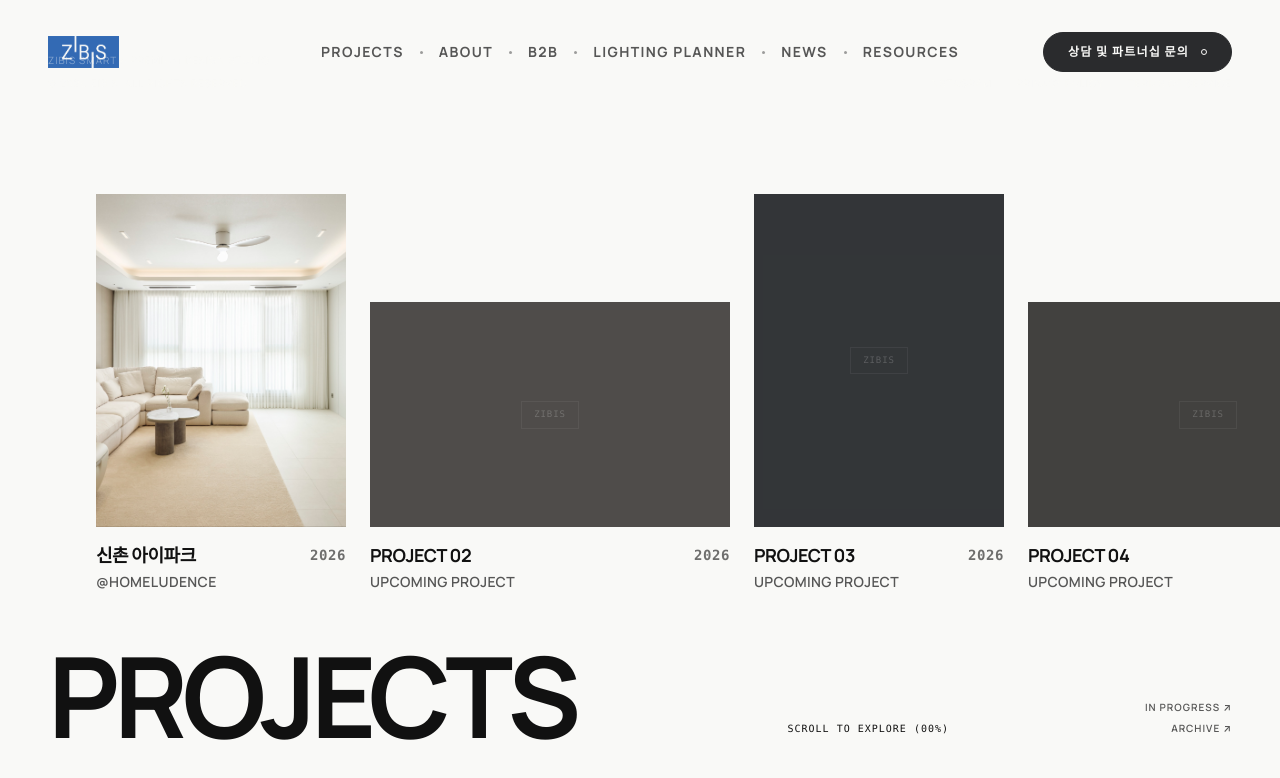
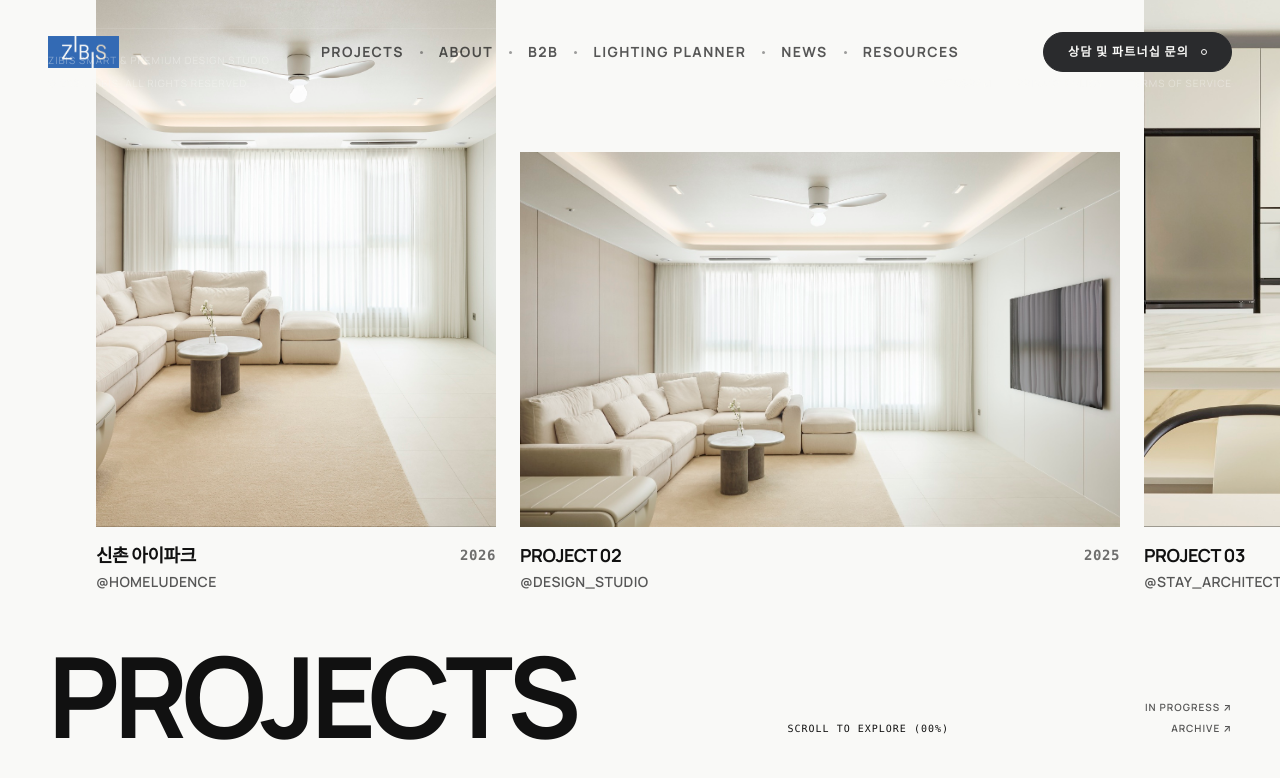
Before and after one commit to insung-lll/zibis_web, a Next.js app: page /projects in a window 1280 px wide. Shown: the top 778 px of the page. Built offline with nearby package versions, Linux system fonts and the light colour scheme; a web font is replaced by a local one.

Commit message:
feat: centralize project data to automate Home, List, and Detail page rendering

```diff
--- a/src/app/page.tsx
+++ b/src/app/page.tsx
@@ -6,6 +6,7 @@ import Link from 'next/link';
 import Image from 'next/image';
 import RevealText from '@/components/RevealText';
 import ProjectCard from '@/components/ProjectCard';
+import { projects as allProjects } from '@/data/projects';
 
 export default function Home() {
   const containerRef = useRef<HTMLDivElement>(null);
@@ -19,48 +20,33 @@ export default function Home() {
   // 0에서 800px 스크롤하는 동안 투명도가 0.3에서 0.9로 진해짐
   const overlayOpacity = useTransform(scrollY, [0, 800], [0.3, 0.9]);
 
-  // Selected works data
-  const projects = [
-    {
-      title: "신촌 아이파크",
-      category: "@HOMELUDENCE",
-      year: "2026",
-      imageSrc: "/img/projects/homeludence_1.jpg",
-      hoverImageSrc: "/img/projects/homeludence_2.jpg",
-      colorClass: "bg-[#2A2B2D]",
-      span: "xl:col-span-5 w-full min-w-[100%] xl:min-w-[460px] justify-self-start",
-      aspect: "aspect-[4/5]" as const
-    },
-    {
-      title: "PROJECT 02",
-      category: "UPCOMING PROJECT",
-      year: "2026",
-      colorClass: "bg-[#3D3A38]",
-      span: "xl:col-start-7 xl:col-span-6 w-full min-w-[100%] xl:min-w-[460px] justify-self-end",
-      aspect: "aspect-[4/3]" as const
-    },
-    {
-      title: "PROJECT 03",
-      category: "UPCOMING PROJECT",
-      year: "2026",
-      colorClass: "bg-[#2F2E2C]",
-      span: "xl:col-span-7 w-full min-w-[100%] xl:min-w-[640px] justify-self-start",
-      aspect: "aspect-[16/10]" as const
-    },
-    {
-      title: "PROJECT 04",
-      category: "UPCOMING PROJECT",
-      year: "2026",
-      colorClass: "bg-[#1E2124]",
-      span: "xl:col-start-9 xl:col-span-4 w-full min-w-[100%] xl:min-w-[380px] justify-self-end",
-      aspect: "aspect-[3/4]" as const
-    }
+  // 중앙 집중 데이터에서 정보 가져오기
+  const latestProject = allProjects[0];
+
+  // 홈페이지 그리드 레이아웃 스펙 (하드코딩된 레이아웃 틀에 데이터만 매핑)
+  const gridSpans = [
+    { span: "xl:col-span-5 w-full min-w-[100%] xl:min-w-[460px] justify-self-start", aspect: "aspect-[4/5]" as const },
+    { span: "xl:col-start-7 xl:col-span-6 w-full min-w-[100%] xl:min-w-[460px] justify-self-end", aspect: "aspect-[4/3]" as const },
+    { span: "xl:col-span-7 w-full min-w-[100%] xl:min-w-[640px] justify-self-start", aspect: "aspect-[16/10]" as const },
+    { span: "xl:col-start-9 xl:col-span-4 w-full min-w-[100%] xl:min-w-[380px] justify-self-end", aspect: "aspect-[3/4]" as const }
   ];
+
+  const homeProjects = allProjects.slice(0, 4).map((p, i) => ({
+    id: p.id,
+    title: p.title,
+    category: p.partner,
+    year: p.year,
+    imageSrc: p.hoverImageSrc || p.heroImage,
+    hoverImageSrc: p.hoverImageSrc,
+    colorClass: p.colorClass,
+    span: gridSpans[i % gridSpans.length].span,
+    aspect: gridSpans[i % gridSpans.length].aspect
+  }));
 
   return (
     // overflow-hidden은 sticky를 무력화하므로 가로 넘침만 잘라내는 overflow-x-clip 사용
     <div ref={containerRef} className="relative w-full overflow-x-clip bg-[#F9F9F7]">
-      {/* 1. Hero Section — sticky로 화면에 고정, 다음 섹션이 위로 올라와 덮는 스택 스크롤 */}
+      {/* 1. Hero Section (sticky) */}
       <section
         className="sticky top-0 z-0 h-screen w-full flex flex-col justify-end px-6 pb-[60px] md:px-12 md:pb-[76px] bg-[#EBEBE9] overflow-hidden"
       >
@@ -68,16 +54,18 @@ export default function Home() {
         <div className="absolute inset-0 overflow-hidden bg-[#111111]">
           {/* 기본 배경 */}
           <div
-            className={`absolute inset-0 bg-[url('/img/hero_2.jpg')] bg-cover bg-center transition-all duration-1000 ease-[cubic-bezier(0.16,1,0.3,1)] origin-center ${
+            className={`absolute inset-0 bg-cover bg-center transition-all duration-1000 ease-[cubic-bezier(0.16,1,0.3,1)] origin-center ${
               isHoveringProject ? '-translate-y-[5%] scale-90 opacity-50' : 'translate-y-0 scale-100 opacity-100'
             }`}
+            style={{ backgroundImage: `url(${latestProject.heroImage})` }}
           />
 
           {/* 호버 시 아래에서 위로 슬라이드 인 되는 프로젝트 배경 */}
           <div
-            className={`absolute inset-0 bg-[url('/img/projects/homeludence_2.jpg')] bg-cover bg-center transition-transform duration-1000 ease-[cubic-bezier(0.16,1,0.3,1)] ${
+            className={`absolute inset-0 bg-cover bg-center transition-transform duration-1000 ease-[cubic-bezier(0.16,1,0.3,1)] ${
               isHoveringProject ? 'translate-y-0' : 'translate-y-[100%]'
             }`}
+            style={{ backgroundImage: `url(${latestProject.hoverImageSrc || latestProject.heroImage})` }}
           />
         </div>
         <motion.div
@@ -230,8 +218,9 @@ export default function Home() {
           </div>
 
           <div className="grid grid-cols-1 md:grid-cols-2 xl:grid-cols-12 gap-x-6 gap-y-16 xl:gap-y-52 items-start">
-            {projects.map((project, idx) => (
-              <div key={idx} className={`${project.span}`}>
+            {homeProjects.map((project, idx) => (
+              <div key={project.id || idx} className={`${project.span}`}>
+                <Link href={`/projects/${project.id}`} className="block w-full">
                   <ProjectCard
                     title={project.title}
                     category={project.category}
@@ -241,6 +230,7 @@ export default function Home() {
                     colorClass={project.colorClass}
                     aspect={project.aspect}
                   />
+                </Link>
               </div>
             ))}
           </div>
--- a/src/components/ProjectDetailClient.tsx
+++ b/src/components/ProjectDetailClient.tsx
@@ -4,6 +4,8 @@ import { useRef } from 'react';
 import { motion, useScroll, useTransform } from 'framer-motion';
 import Image from 'next/image';
 import Link from 'next/link';
+import { projects } from '@/data/projects';
+import { notFound } from 'next/navigation';
 
 interface ProjectDetailClientProps {
   projectId: string;
@@ -11,6 +13,16 @@ interface ProjectDetailClientProps {
 
 export default function ProjectDetailClient({ projectId }: ProjectDetailClientProps) {
   const containerRef = useRef<HTMLDivElement>(null);
+
+  // 데이터 허브에서 해당 프로젝트 가져오기
+  const projectIndex = projects.findIndex(p => p.id === projectId);
+  const projectData = projects[projectIndex];
+
+  if (!projectData) {
+    notFound();
+  }
+
+  const nextProject = projects[(projectIndex + 1) % projects.length];
 
   // Hero Scroll Parallax
   const { scrollYProgress } = useScroll({
@@ -20,15 +32,6 @@ export default function ProjectDetailClient({ projectId }: ProjectDetailClientPr
 
   const heroScale = useTransform(scrollYProgress, [0, 1], [1, 1.1]);
   const heroOpacity = useTransform(scrollYProgress, [0, 0.5], [1, 0]);
-
-  // 더미 데이터 연동
-  const projectData = {
-    title: projectId === '1' ? '신촌 아이파크' : `PROJECT 0${projectId}`,
-    location: 'SEOUL, KOREA',
-    partner: '@HOMELUDENCE',
-    date: '2026.01',
-    heroImage: projectId === '1' ? '/img/projects/homeludence_1.jpg' : '/img/hero_2.jpg',
-  };
 
   return (
     <div ref={containerRef} className="w-full">
@@ -92,8 +95,8 @@ export default function ProjectDetailClient({ projectId }: ProjectDetailClientPr
           transition={{ duration: 1 }}
           className="text-xl md:text-3xl lg:text-4xl leading-snug md:leading-snug font-medium tracking-tight"
         >
-          "휴식과 집중이 모두 가능한 다목적 공간.<br className="hidden md:block"/>
-          시간과 상황에 따라 빛의 온도와 밝기가 자연스럽게 바뀌는 집을 완성했습니다."
+          "{projectData.brief}<br className="hidden md:block"/>
+          {projectData.briefSub}"
         </motion.p>
       </section>
 
@@ -104,57 +107,39 @@ export default function ProjectDetailClient({ projectId }: ProjectDetailClientPr
           <div className="mb-24 md:mb-32">
             <h3 className="text-2xl md:text-3xl font-bold tracking-tight mb-6">지비스 스마트 조명</h3>
             <p className="text-base md:text-lg opacity-80 leading-relaxed text-[#111111]">
-              휴식과 집중이 모두 가능한 다목적 공간.<br />
-              시간과 상황에 따라 빛의 온도와 밝기가 자연스럽게 바뀌는 집을 완성했습니다
+              {projectData.brief}<br />
+              {projectData.briefSub}
             </p>
           </div>
 
           {/* 제품 썸네일 그리드 영역 */}
           <div className="grid grid-cols-2 md:grid-cols-4 gap-x-8 gap-y-16 items-end">
-            {/* Product 1 */}
-            <div className="flex flex-col items-center">
-              <div className="relative w-full aspect-square mb-6 bg-[#EBEBE9] flex items-center justify-center">
-                <span className="text-[#111111]/30 text-xs">M15 Image</span>
+            {projectData.products.map((product, idx) => (
+              <div key={idx} className="flex flex-col items-center">
+                <div className={`relative w-full ${product.aspect || 'aspect-square'} mb-6 bg-[#EBEBE9] flex items-center justify-center overflow-hidden`}>
+                  {product.image ? (
+                    <Image src={product.image} alt={product.name} fill className="object-contain" />
+                  ) : (
+                    <span className="text-[#111111]/30 text-xs">Image</span>
+                  )}
                 </div>
-              <p className="font-bold text-sm md:text-base tracking-tight text-center">M15 스마트</p>
+                <p className="font-bold text-sm md:text-base tracking-tight text-center">{product.name}</p>
               </div>
-            {/* Product 2 */}
-            <div className="flex flex-col items-center">
-              <div className="relative w-full aspect-[16/9] mb-6 bg-[#EBEBE9] flex items-center justify-center">
-                <span className="text-[#111111]/30 text-xs">Slot 6 Image</span>
-              </div>
-              <p className="font-bold text-sm md:text-base tracking-tight text-center">슬롯6구</p>
-            </div>
-            {/* Product 3 */}
-            <div className="flex flex-col items-center">
-              <div className="relative w-full aspect-square mb-6 bg-[#EBEBE9] flex items-center justify-center">
-                <span className="text-[#111111]/30 text-xs">Downlight 3 Image</span>
-              </div>
-              <p className="font-bold text-sm md:text-base tracking-tight text-center">다운라이트 3</p>
-            </div>
-            {/* Product 4 */}
-            <div className="flex flex-col items-center">
-              <div className="relative w-full aspect-video mb-6 bg-[#EBEBE9] flex items-center justify-center">
-                <span className="text-[#111111]/30 text-xs">Controller Image</span>
-              </div>
-              <p className="font-bold text-sm md:text-base tracking-tight text-center">컨트롤러</p>
-            </div>
+            ))}
           </div>
 
           {/* 왜 이 제품을 사용했는지 (Why ZIBIS IoT) */}
           <div className="mt-24 md:mt-32 max-w-5xl border-t border-[#111111]/10 pt-16 grid grid-cols-1 md:grid-cols-2 gap-12 md:gap-24">
             <div>
-              <h4 className="text-xl md:text-2xl font-bold tracking-tight mb-4">왜 지비스 스마트 조명인가요?</h4>
+              <h4 className="text-xl md:text-2xl font-bold tracking-tight mb-4">{projectData.whyZibisTitle1}</h4>
               <p className="text-sm md:text-base opacity-75 leading-relaxed text-[#111111]">
-                신촌 아이파크 현장은 24평의 아담한 평수를 최대한 넓고 쾌적하게 활용하는 것이 핵심이었습니다.
-                물리적인 공간 확장의 한계를 넘기 위해, 하나의 조명으로 다양한 색온도(2700K~6500K)와 조도(밝기)를 자유롭게 조절할 수 있는 <strong>지비스 IoT 스마트 조명 시스템</strong>을 도입했습니다.
+                {projectData.whyZibisDesc1}
               </p>
             </div>
             <div>
-              <h4 className="text-xl md:text-2xl font-bold tracking-tight mb-4">공간을 확장하는 빛의 시나리오</h4>
+              <h4 className="text-xl md:text-2xl font-bold tracking-tight mb-4">{projectData.whyZibisTitle2}</h4>
               <p className="text-sm md:text-base opacity-75 leading-relaxed text-[#111111]">
-                아침에는 활기찬 주광색(6500K)의 'M15 스마트'로 집중도를 높이고, 저녁에는 따뜻한 전구색(2700K)의 간접 조명으로 아늑한 휴식 공간을 연출합니다.
-                복잡한 물리적 공사 없이, 앱과 전용 컨트롤러를 통한 <strong>원터치 시나리오 변경</strong>만으로 완전히 다른 분위기의 공간들을 만들어냅니다.
+                {projectData.whyZibisDesc2}
               </p>
             </div>
           </div>
@@ -164,42 +149,36 @@ export default function ProjectDetailClient({ projectId }: ProjectDetailClientPr
       {/* 4. Image Gallery Section */}
       <section className="py-24 md:py-32 px-6 md:px-12 w-full max-w-screen-2xl mx-auto">
         <div className="grid grid-cols-1 md:grid-cols-12 gap-6 md:gap-12">
-          {/* Full-width 이미지 */}
-          <div className="col-span-1 md:col-span-12 relative aspect-[16/9] overflow-hidden group">
+          {projectData.gallery.map((item, idx) => (
+            <div key={idx} className={`${item.colSpan} relative ${item.aspect} overflow-hidden group bg-[#EBEBE9] flex items-center justify-center`}>
+              {item.image ? (
                 <Image
-              src={projectData.heroImage}
-              alt="Gallery Image 1"
+                  src={item.image}
+                  alt={`Gallery Image ${idx + 1}`}
                   fill
                   className="object-cover transition-transform duration-1000 group-hover:scale-105"
                 />
+              ) : (
+                <span className="text-[#111111]/30 text-sm tracking-widest">ZIBIS</span>
+              )}
             </div>
-          {/* 2-Column 이미지 */}
-          <div className="col-span-1 md:col-span-6 relative aspect-[3/4] overflow-hidden group">
-            <Image
-              src="/img/projects/homeludence_2.jpg"
-              alt="Gallery Image 2"
-              fill
-              className="object-cover transition-transform duration-1000 group-hover:scale-105"
-            />
-          </div>
-          <div className="col-span-1 md:col-span-6 relative aspect-[3/4] overflow-hidden group">
-             {/* 더미 배경 (다른 이미지가 등록될 공간) */}
-             <div className="absolute inset-0 bg-[#2A2B2D] flex items-center justify-center">
-                <span className="text-[#F9F9F7]/30 tracking-widest text-sm">ZIBIS</span>
-             </div>
-          </div>
+          ))}
         </div>
       </section>
 
       {/* 5. Next Project Section */}
       <section className="relative w-full h-[60vh] overflow-hidden group cursor-pointer border-t border-[#111111]/10">
-        <Link href="/projects" className="absolute inset-0 z-20 flex flex-col items-center justify-center pointer-events-auto">
+        <Link href={`/projects/${nextProject.id}`} className="absolute inset-0 z-20 flex flex-col items-center justify-center pointer-events-auto">
           <p className="text-xs md:text-sm font-mono tracking-widest uppercase mb-4 transition-colors duration-500 group-hover:text-[#F9F9F7]">Next Project</p>
-          <h2 className="text-5xl md:text-8xl font-bold tracking-tighter transition-colors duration-500 group-hover:text-[#F9F9F7]">PROJECT 02</h2>
+          <h2 className="text-5xl md:text-8xl font-bold tracking-tighter transition-colors duration-500 group-hover:text-[#F9F9F7]">{nextProject.title}</h2>
         </Link>
 
         {/* 호버 시 나타나는 다음 프로젝트 배경 */}
-        <div className="absolute inset-0 bg-[#111111] opacity-0 transition-opacity duration-700 ease-in-out group-hover:opacity-100 z-10" />
+        <div
+          className="absolute inset-0 bg-cover bg-center opacity-0 transition-opacity duration-700 ease-in-out group-hover:opacity-100 z-10"
+          style={{ backgroundImage: `url(${nextProject.heroImage})` }}
+        />
+        <div className="absolute inset-0 bg-[#111111]/50 opacity-0 transition-opacity duration-700 ease-in-out group-hover:opacity-100 z-10" />
       </section>
 
     </div>
--- a/src/components/ProjectsClient.tsx
+++ b/src/components/ProjectsClient.tsx
@@ -5,6 +5,7 @@ import { motion, useMotionValue, animate } from 'framer-motion';
 import RevealText from '@/components/RevealText';
 import ProjectCard from '@/components/ProjectCard';
 import Link from 'next/link';
+import { projects } from '@/data/projects';
 
 // 러버밴드(고무줄) 오버스크롤 튜닝값 — iOS 스타일: 당길수록 저항이 점점 세져서 MAX값엔 점근만 함(벽에 부딪히지 않음)
 const RUBBER_BAND_MAX = 70; // 시각적으로 당겨지는 최대 픽셀
@@ -96,58 +97,18 @@ export default function ProjectsClient() {
     };
   }, [overscrollX]);
 
-  const allProjects = [
-    {
-      title: "신촌 아이파크",
-      category: "@HOMELUDENCE",
-      year: "2026",
-      imageSrc: "/img/projects/homeludence_1.jpg",
-      hoverImageSrc: "/img/projects/homeludence_2.jpg",
-      colorClass: "bg-[#2A2B2D]",
-      aspect: "aspect-[3/4]" as const,
-      width: "w-[18vw] min-w-[250px] max-w-[300px]"
-    },
-    {
-      title: "PROJECT 02",
-      category: "UPCOMING PROJECT",
-      year: "2026",
-      colorClass: "bg-[#3D3A38]",
-      aspect: "aspect-[16/10]" as const,
-      width: "w-[26vw] min-w-[360px] max-w-[440px]"
-    },
-    {
-      title: "PROJECT 03",
-      category: "UPCOMING PROJECT",
-      year: "2026",
-      colorClass: "bg-[#1E2124]",
-      aspect: "aspect-[3/4]" as const,
-      width: "w-[18vw] min-w-[250px] max-w-[300px]"
-    },
-    {
-      title: "PROJECT 04",
-      category: "UPCOMING PROJECT",
-      year: "2026",
-      colorClass: "bg-[#2F2E2C]",
-      aspect: "aspect-[16/10]" as const,
-      width: "w-[26vw] min-w-[360px] max-w-[440px]"
-    },
-    {
-      title: "PROJECT 05",
-      category: "UPCOMING PROJECT",
-      year: "2026",
-      colorClass: "bg-[#2E3135]",
-      aspect: "aspect-[3/4]" as const,
-      width: "w-[18vw] min-w-[250px] max-w-[300px]"
-    },
-    {
-      title: "PROJECT 06",
-      category: "UPCOMING PROJECT",
-      year: "2026",
-      colorClass: "bg-[#232426]",
-      aspect: "aspect-[16/10]" as const,
-      width: "w-[26vw] min-w-[360px] max-w-[440px]"
-    }
-  ];
+  // 중앙화된 프로젝트 데이터 허브 연동
+  const allProjects = projects.map(p => ({
+    id: p.id,
+    title: p.title,
+    category: p.partner,
+    year: p.year,
+    imageSrc: p.hoverImageSrc || p.heroImage,
+    hoverImageSrc: p.hoverImageSrc,
+    colorClass: p.colorClass,
+    aspect: p.aspect,
+    width: p.width
+  }));
 
   return (
     <>
@@ -165,10 +126,10 @@ export default function ProjectsClient() {
           <motion.div style={{ x: overscrollX }} className="flex items-end space-x-6 pl-12 md:pl-24 pr-5 h-[60vh] w-max">
             {allProjects.map((project, idx) => (
               <div
-                key={idx}
+                key={project.id || idx}
                 className={`flex-shrink-0 ${project.width}`}
               >
-                <Link href={`/projects/${idx + 1}`} className="block w-full">
+                <Link href={`/projects/${project.id}`} className="block w-full">
                   <ProjectCard
                     title={project.title}
                     category={project.category}
@@ -214,8 +175,8 @@ export default function ProjectsClient() {
 
         <div className="flex flex-col space-y-14">
           {allProjects.map((project, idx) => (
-            <div key={idx} className="w-full">
-              <Link href={`/projects/${idx + 1}`} className="block w-full">
+            <div key={project.id || idx} className="w-full">
+              <Link href={`/projects/${project.id}`} className="block w-full">
                 <ProjectCard
                   title={project.title}
                   category={project.category}
--- /dev/null
+++ b/src/data/projects.ts
@@ -0,0 +1,118 @@
+export interface ProjectData {
+  id: string;
+  title: string;
+  location: string;
+  partner: string;
+  date: string;
+  heroImage: string; // Detail page hero image
+  hoverImageSrc: string; // List page default image
+  category: string;
+  year: string;
+  width: string;
+  colorClass: string;
+  aspect: string;
+  brief: string; // "휴식과 집중이 모두 가능한..."
+  briefSub: string; // "시간과 상황에 따라..."
+  whyZibisTitle1: string; // 왜 지비스 스마트 조명인가요?
+  whyZibisDesc1: string;
+  whyZibisTitle2: string; // 공간을 확장하는 빛의 시나리오
+  whyZibisDesc2: string;
+  products: {
+    name: string;
+    image: string;
+    aspect?: string;
+  }[];
+  gallery: {
+    image: string;
+    colSpan: string; // "col-span-1 md:col-span-12" or "col-span-1 md:col-span-6"
+    aspect: string; // "aspect-[16/9]" or "aspect-[3/4]"
+  }[];
+}
+
+export const projects: ProjectData[] = [
+  {
+    id: "1", // Use string ID for routing
+    title: "신촌 아이파크",
+    location: "SEOUL, KOREA",
+    partner: "@HOMELUDENCE",
+    date: "2026.01",
+    heroImage: "/img/projects/homeludence_1.jpg", // Detail hero
+    hoverImageSrc: "/img/projects/homeludence_1.jpg", // Default image shown on list
+    category: "INTERIOR",
+    year: "2026",
+    width: "w-[85vw] md:w-[400px]",
+    colorClass: "bg-[#2A2B2D]",
+    aspect: "aspect-[3/4]",
+    brief: "휴식과 집중이 모두 가능한 다목적 공간.",
+    briefSub: "시간과 상황에 따라 빛의 온도와 밝기가 자연스럽게 바뀌는 집을 완성했습니다",
+    whyZibisTitle1: "왜 지비스 스마트 조명인가요?",
+    whyZibisDesc1: "신촌 아이파크 현장은 24평의 아담한 평수를 최대한 넓고 쾌적하게 활용하는 것이 핵심이었습니다. 물리적인 공간 확장의 한계를 넘기 위해, 하나의 조명으로 다양한 색온도(2700K~6500K)와 조도(밝기)를 자유롭게 조절할 수 있는 지비스 IoT 스마트 조명 시스템을 도입했습니다.",
+    whyZibisTitle2: "공간을 확장하는 빛의 시나리오",
+    whyZibisDesc2: "아침에는 활기찬 주광색(6500K)의 'M15 스마트'로 집중도를 높이고, 저녁에는 따뜻한 전구색(2700K)의 간접 조명으로 아늑한 휴식 공간을 연출합니다. 복잡한 물리적 공사 없이, 앱과 전용 컨트롤러를 통한 원터치 시나리오 변경만으로 완전히 다른 분위기의 공간들을 만들어냅니다.",
+    products: [
+      { name: "M15 스마트", image: "", aspect: "aspect-square" },
+      { name: "슬롯6구", image: "", aspect: "aspect-[16/9]" },
+      { name: "다운라이트 3", image: "", aspect: "aspect-square" },
+      { name: "컨트롤러", image: "", aspect: "aspect-video" }
+    ],
+    gallery: [
+      { image: "/img/projects/homeludence_1.jpg", colSpan: "col-span-1 md:col-span-12", aspect: "aspect-[16/9]" },
+      { image: "/img/projects/homeludence_2.jpg", colSpan: "col-span-1 md:col-span-6", aspect: "aspect-[3/4]" },
+      { image: "", colSpan: "col-span-1 md:col-span-6", aspect: "aspect-[3/4]" }
+    ]
+  },
+  {
+    id: "2",
+    title: "PROJECT 02",
+    location: "BUSAN, KOREA",
+    partner: "@DESIGN_STUDIO",
+    date: "2025.11",
+    heroImage: "/img/hero_2.jpg",
+    hoverImageSrc: "/img/hero_2.jpg",
+    category: "COMMERCIAL",
+    year: "2025",
+    width: "w-[85vw] md:w-[600px]",
+    colorClass: "bg-[#D6D0C4]",
+    aspect: "aspect-[16/10]",
+    brief: "자연 채광과 조화롭게 어우러지는 상업 공간.",
+    briefSub: "고객의 발길을 머물게 하는 매력적인 빛의 레이어를 설계했습니다",
+    whyZibisTitle1: "왜 지비스 스마트 조명인가요?",
+    whyZibisDesc1: "날씨와 시간에 따라 유동적으로 변하는 자연광에 맞춰 실내 조도를 자동 최적화하기 위해 센서 연동이 가능한 지비스 IoT 시스템을 도입했습니다.",
+    whyZibisTitle2: "브랜드 경험을 극대화하는 조명",
+    whyZibisDesc2: "매장 내 제품이 돋보일 수 있도록 고연색성(CRI 95+) 다운라이트를 매치하였으며, 야간에는 파사드 조명을 스케줄링하여 브랜드 아이덴티티를 지속적으로 노출합니다.",
+    products: [
+      { name: "다운라이트 3", image: "", aspect: "aspect-square" },
+      { name: "센서", image: "", aspect: "aspect-square" }
+    ],
+    gallery: [
+      { image: "/img/hero_2.jpg", colSpan: "col-span-1 md:col-span-12", aspect: "aspect-[16/9]" }
+    ]
+  },
+  {
+    id: "3",
+    title: "PROJECT 03",
+    location: "JEJU, KOREA",
+    partner: "@STAY_ARCHITECTS",
+    date: "2025.08",
+    heroImage: "/img/hero_1.jpg",
+    hoverImageSrc: "/img/hero_1.jpg",
+    category: "EXHIBITION",
+    year: "2025",
+    width: "w-[85vw] md:w-[400px]",
+    colorClass: "bg-[#A3B19B]",
+    aspect: "aspect-[3/4]",
+    brief: "작품의 본질에 집중하게 만드는 전시 조명.",
+    briefSub: "정밀한 각도 조절과 빛의 제어를 통해 관람객의 몰입도를 높였습니다",
+    whyZibisTitle1: "왜 지비스 스마트 조명인가요?",
+    whyZibisDesc1: "전시물마다 다른 최적의 조명 환경을 중앙에서 통합 관리하고, 전시 구성 변경 시 유연하게 대처하기 위해 마그네틱 트랙 기반의 지비스 시스템을 채택했습니다.",
+    whyZibisTitle2: "관람의 흐름을 유도하는 빛",
+    whyZibisDesc2: "은은한 통로 조명과 강렬한 스포트라이트의 대비를 통해 자연스러운 동선을 유도합니다.",
+    products: [
+      { name: "마그네틱 트랙", image: "", aspect: "aspect-[16/9]" },
+      { name: "트랙 스포트", image: "", aspect: "aspect-square" }
+    ],
+    gallery: [
+      { image: "/img/hero_1.jpg", colSpan: "col-span-1 md:col-span-12", aspect: "aspect-[16/9]" }
+    ]
+  }
+];
```
Lines whose indentation alone changed are shown as unchanged.
